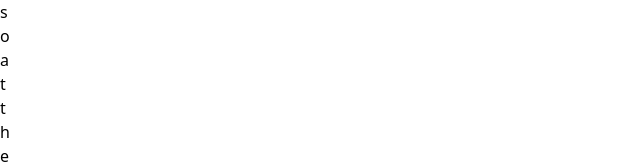
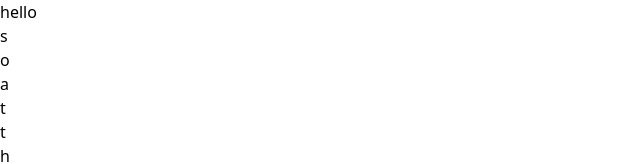
Before and after one commit to pinugit/monkeytype-clone, a React (Vite) app: page / in a window 1280 px wide. Shown: the top 164 px of the page, without its empty margins (0-640 px from the left). Built offline with nearby package versions, Linux system fonts and the light colour scheme.

Commit message:
figered out how to move the cursor properly

```diff
--- a/src/App.tsx
+++ b/src/App.tsx
@@ -4,6 +4,9 @@ import TypingChecker from "./Components/TypingChecker";
 function App() {
   return (
     <div>
+      <div className={"absolute"} style={{ top: `${50}px`, left: `${27}px` }}>
+        hello{" "}
+      </div>
       <TypingChecker />
     </div>
   );
```
